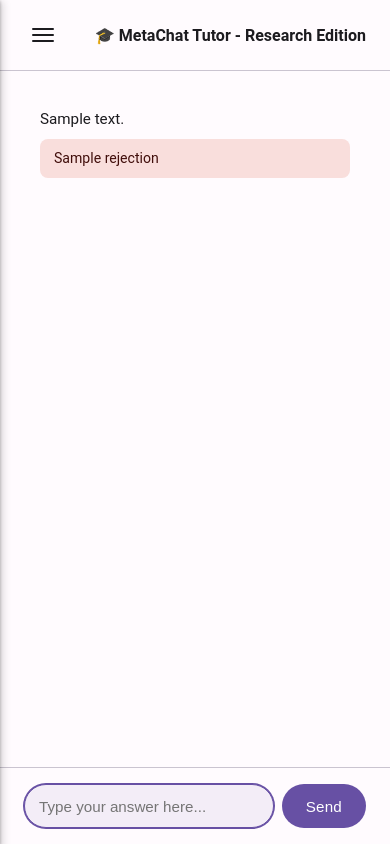
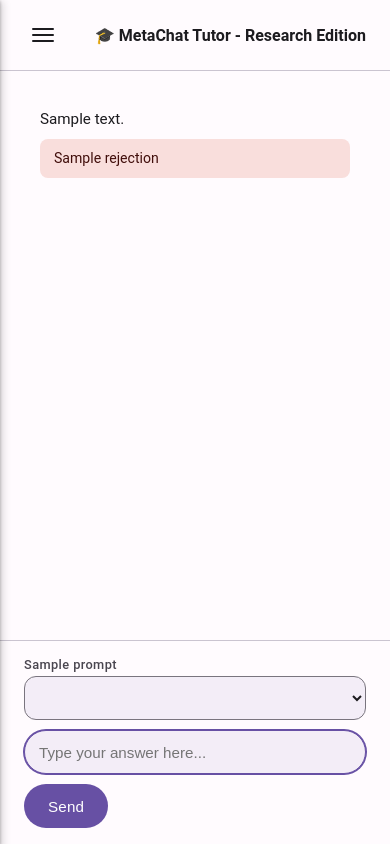
Before and after one commit to Drulena/metachat-tutor, a Django app: template tutor/templates/tutor/chat.html in a window 390 px wide. Run offline with Django 5.2, Linux system fonts and the light colour scheme; the template is opened without the code that fills it: most values are stand-ins (such as "Sample title", 1, 10 or a date in 2020).

Commit message:
feat(chat): answer the assessment gates with three dropdowns
The chat page asks the module which prompts the current state offers (scales()) and renders one 1-5 select per prompt beside the typed input. The script at the foot of the page joins the picks into the string the gate already accepts: a form answer is the same submission as a typed one, a selection left short arrives as the short string a half-typed answer is and the gate's own copy refuses it, and touching no dropdown leaves the typed answer exactly as it was.

The composer row wraps only when the form carries the rating row (.input-area form.has-rating). The fields are styled from the MD3 tonal tokens and a phone-width block gives them the 420px screen the research participants use.

Refs: #40

```diff
--- a/tutor/static/tutor/style.css
+++ b/tutor/static/tutor/style.css
@@ -865,3 +865,76 @@ html, body {
   font-weight: 500;
   text-decoration: none;
 }
+
+/* --------------------------------------- assessment selector form (#40) */
+
+/* The gate's answer form: one 1-5 dropdown per prompt the module names, above
+   the typed input the form keeps as its fallback. The row wraps, so the three
+   fields take a row of their own. The prompts label the fields, they are not
+   choices: quiet text in the variant tone, while the choices that answer the
+   gate are the controls (MD3: learner choices are the filled tonal controls).
+   All colours are the :root tonal tokens. */
+.input-area form.has-rating {
+  flex-wrap: wrap;
+  height: auto;
+  row-gap: 10px;
+}
+
+.rating-form {
+  display: flex;
+  gap: 10px;
+  width: 100%;
+}
+
+.rating-field {
+  flex: 1 1 0;
+  min-width: 0;
+  display: flex;
+  flex-direction: column;
+  gap: 4px;
+}
+
+.rating-prompt {
+  font-size: 0.8rem;
+  font-weight: 500;
+  letter-spacing: 0.4px;
+  color: var(--md-on-surface-variant);
+}
+
+.rating-select {
+  height: 40px;
+  padding: 0 10px;
+  background: var(--md-surface-container);
+  color: var(--md-on-surface);
+  border: 1px solid var(--md-outline);
+  border-radius: var(--md-shape-md);
+  font-size: 0.95rem;
+  cursor: pointer;
+}
+
+.rating-select:hover {
+  border-color: var(--md-on-surface-variant);
+}
+
+.rating-select:focus {
+  outline: none;
+  border-color: var(--md-primary);
+  box-shadow: 0 0 0 1px var(--md-primary);
+}
+
+@media (max-width: 768px) {
+  /* The research phone (spec #26): the three fields stay on one row at
+     thumb-target height, and the typed fallback drops to a row of its own. */
+  .rating-form {
+    gap: 6px;
+  }
+
+  .rating-select {
+    height: 44px;
+    font-size: 1rem;
+  }
+
+  .input-area form.has-rating input[type="text"] {
+    flex: 1 1 100%;
+  }
+}
--- a/tutor/templates/tutor/chat.html
+++ b/tutor/templates/tutor/chat.html
@@ -61,8 +61,34 @@
     </div>
     <div class="input-area">
       {% if not is_end %}
-        <form method="post" autocomplete="off" id="main-form">
+        <form method="post" autocomplete="off" id="main-form"{% if scales %} class="has-rating"{% endif %}>
           {% csrf_token %}
+          {% if scales %}
+            {% comment %}
+              The assessment gates' answer form (ticket #40): one 1-5 dropdown per
+              prompt the module names, in submission order, beside the typed input.
+              The script at the foot of this page joins the picks into the one string
+              the gate already accepts, so a form answer is the same submission as a
+              typed one: a selection left short arrives as the short string a
+              half-typed answer is, and the gate's own copy refuses it. Touching no
+              dropdown leaves the typed answer untouched.
+            {% endcomment %}
+            <div class="rating-form" id="rating-form">
+              {% for prompt in scales %}
+                <label class="rating-field">
+                  <span class="rating-prompt">{{ prompt }}</span>
+                  <select class="rating-select" aria-label="Rating for {{ prompt }}: 1 (destructive) to 5 (constructive)">
+                    <option value="" selected></option>
+                    <option value="1">1</option>
+                    <option value="2">2</option>
+                    <option value="3">3</option>
+                    <option value="4">4</option>
+                    <option value="5">5</option>
+                  </select>
+                </label>
+              {% endfor %}
+            </div>
+          {% endif %}
           <input type="text" name="user_input" placeholder="Type your answer here..." autofocus>
           <button type="submit">Send</button>
           <div class="loading-overlay" id="loading-overlay">
@@ -101,6 +127,22 @@
   var mainForm = document.getElementById('main-form');
   if (mainForm) {
     mainForm.addEventListener('submit', function() {
+      var rating = document.getElementById('rating-form');
+      if (rating) {
+        // The dropdowns answer the gate once the learner touches one of them:
+        // their picks are joined with the empty picks kept, so a selection left
+        // short reaches the gate as the same short string a half-typed answer
+        // does. An untouched set leaves the typed line alone — the typed answer
+        // stays exactly the answer it was (ticket #40).
+        var picks = [];
+        rating.querySelectorAll('select').forEach(function(select) {
+          picks.push(select.value);
+        });
+        if (picks.some(function(pick) { return pick !== ''; })) {
+          var field = mainForm.querySelector('input[name="user_input"]');
+          if (field) field.value = picks.join(' ');
+        }
+      }
       document.getElementById('loading-overlay').classList.add('active');
     });
   }
```
Also changed, not shown: tutor/test_views.py (+92 -0 lines), tutor/views.py (+7 -1 lines).
